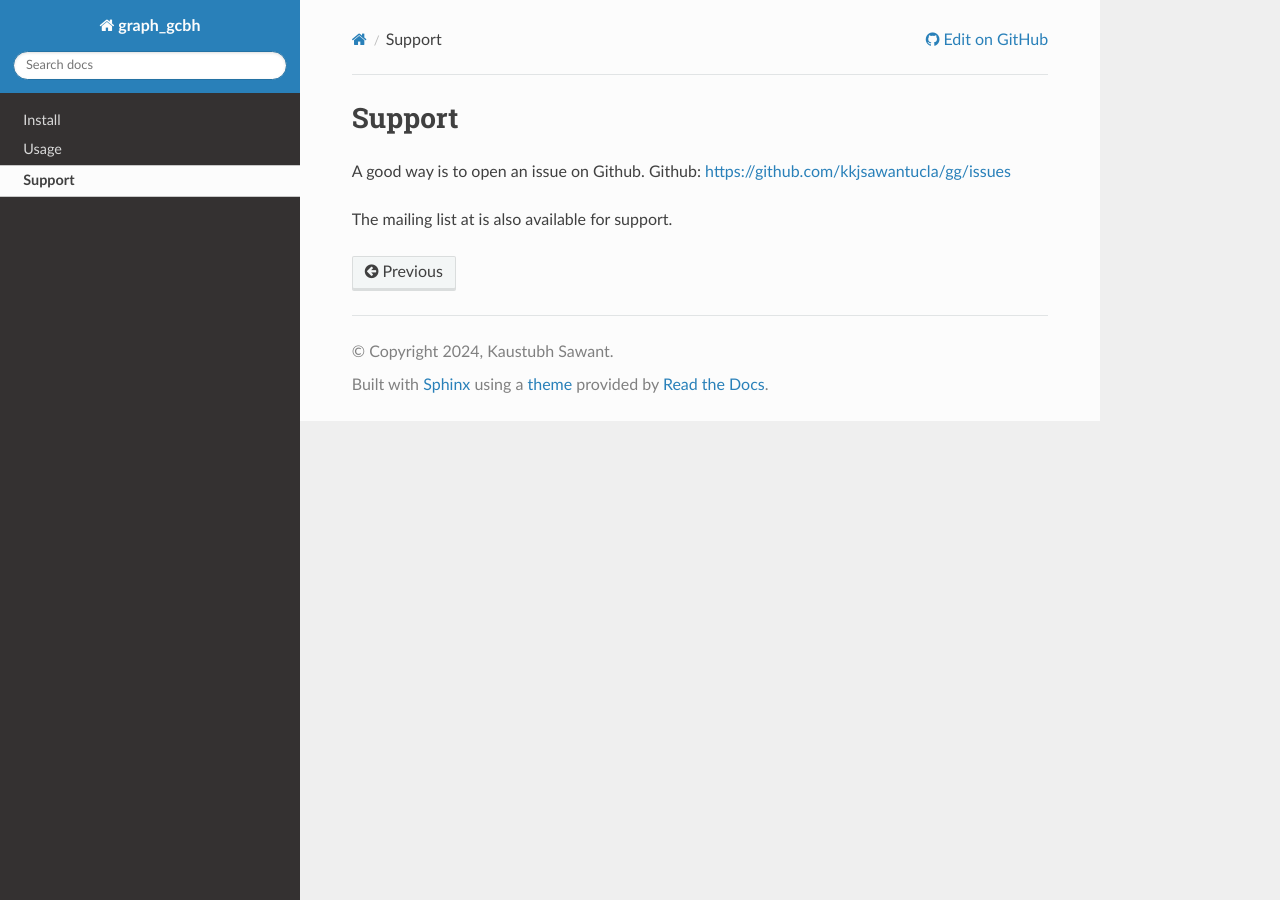
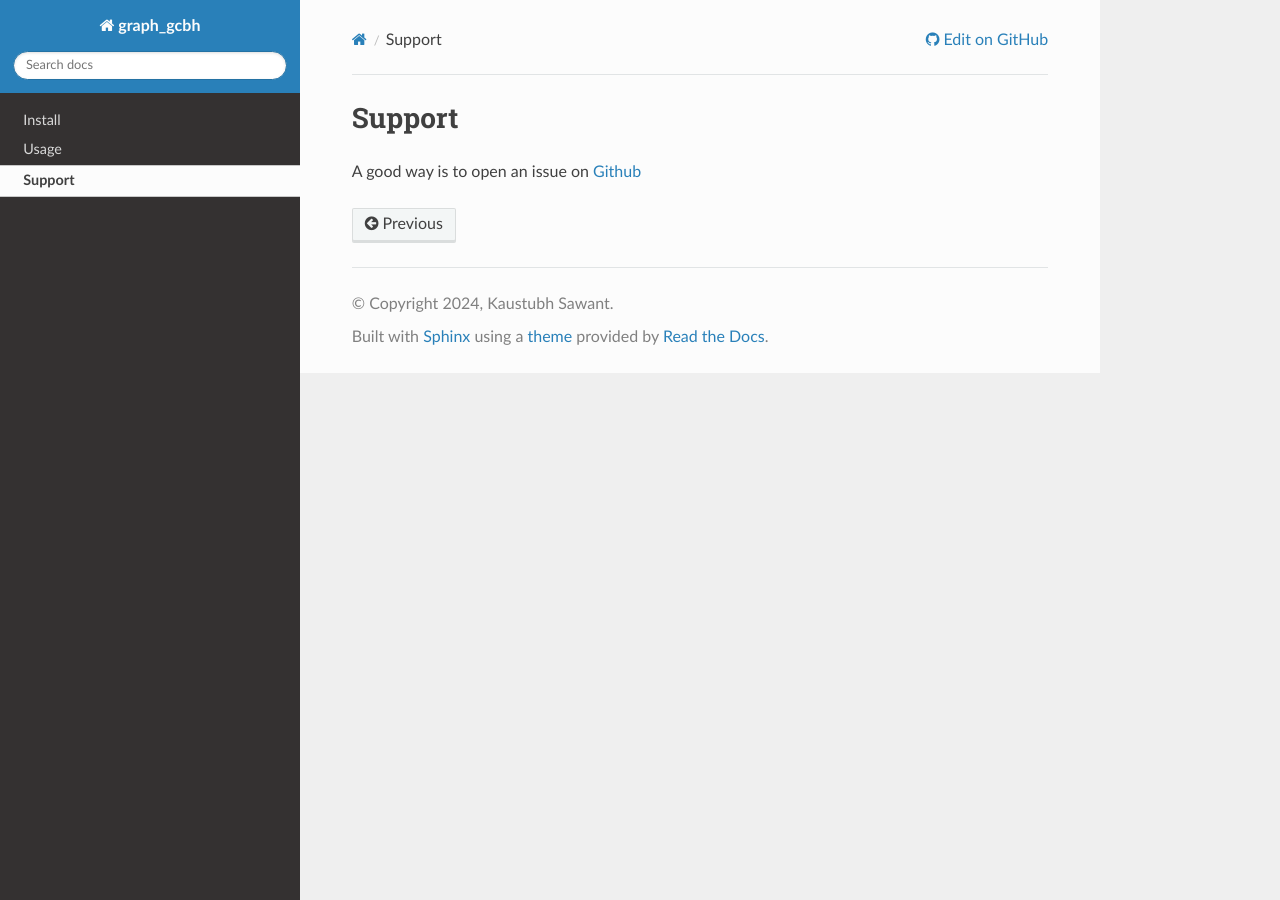
Before and after one commit to kkjsawantucla/gg, a Sphinx documentation site: the page built from docs/source/support.rst, in a window 1280 px wide. Built offline with Sphinx 7.4.7 and the Read the Docs theme 3.1.0, drawn with Linux system fonts in a browser that asks for light colours.

Commit message:
Update support.rst

```diff
--- a/docs/source/support.rst
+++ b/docs/source/support.rst
@@ -1,8 +1,4 @@
 Support
 =======
 
-A good way is to open an issue on Github.
-Github: https://github.com/kkjsawantucla/gg/issues
-
-The mailing list at
-is also available for support.
+A good way is to open an issue on `Github <https://github.com/kkjsawantucla/gg/issues>`_
```
